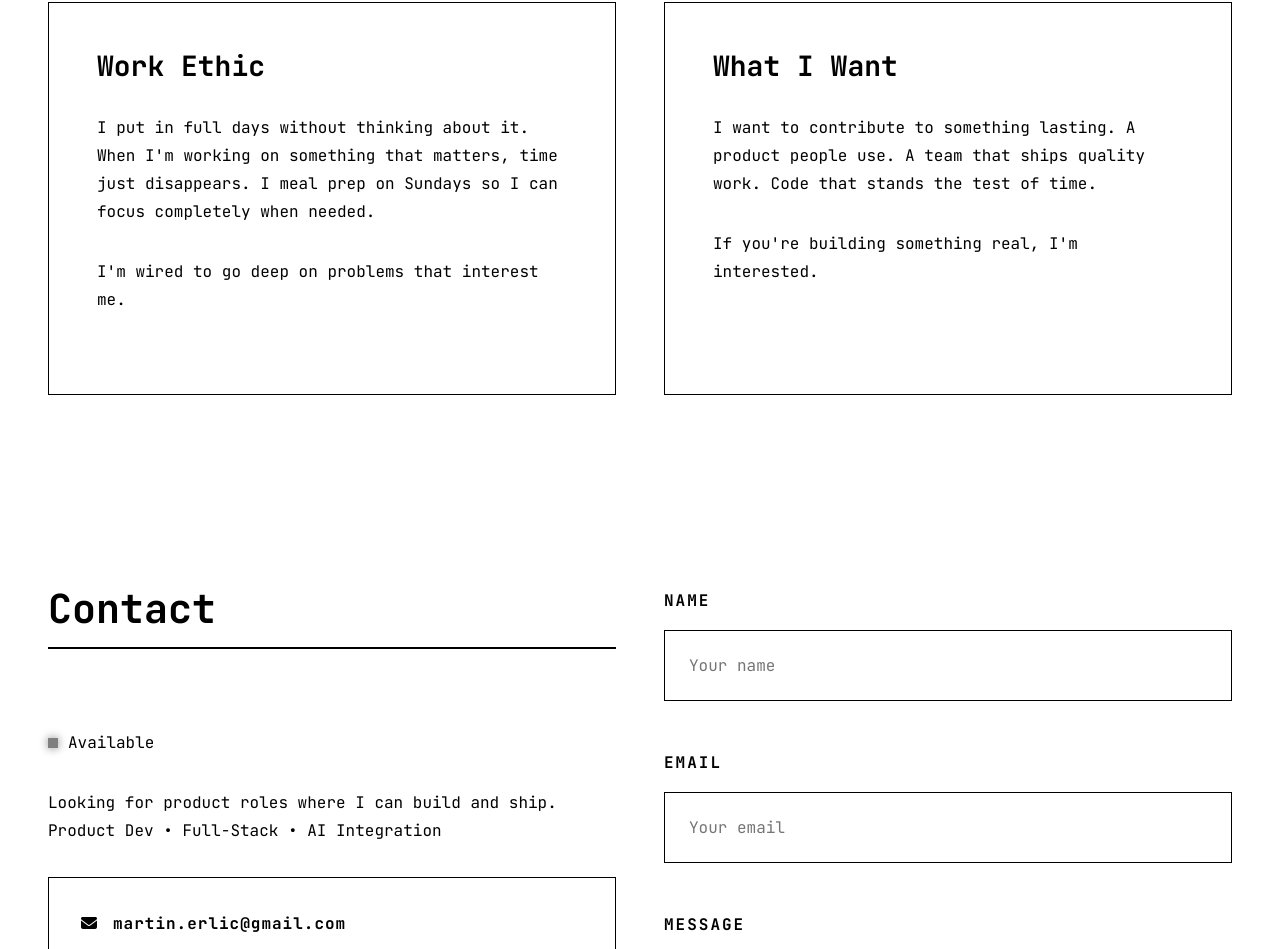
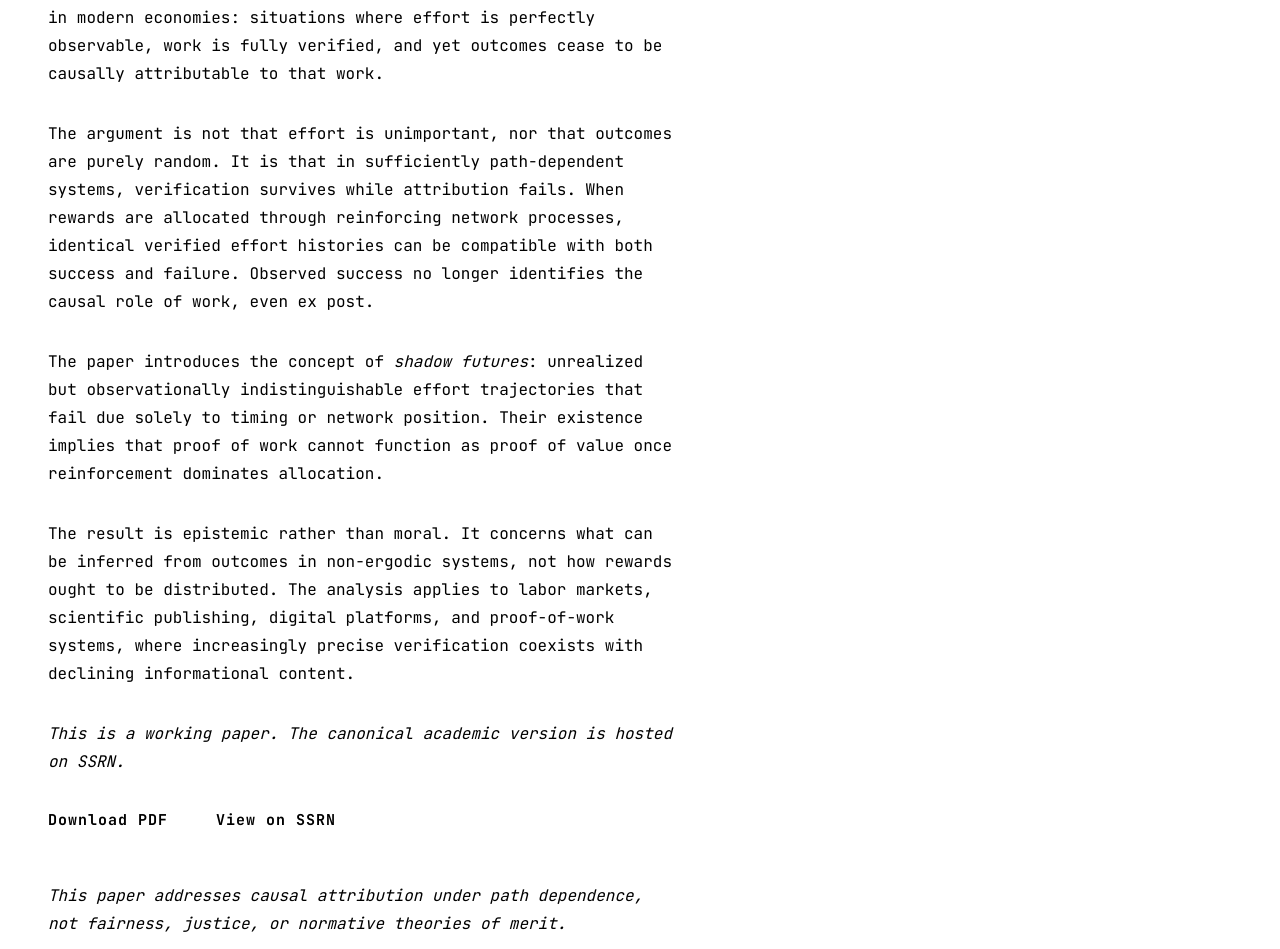
Before and after one commit to SeloSlav/my-resume, a Next.js app: page / in a window 1280 px wide. Shown: the part 7423-8372 px from the top of the page. Built offline with nearby package versions, Linux system fonts and the light colour scheme.

Commit message:
add paper

```diff
--- a/app/config/content.ts
+++ b/app/config/content.ts
@@ -539,7 +539,7 @@ export const content = {
       {
         title: {
           tech: "BABUSHKA_SUBSTACK",
-          simple: "Babushka Newsletter"
+          simple: "Long-Form Fiction Newsletter"
         },
         description: {
           tech: "Behind-the-scenes essays about Babushka: Echoes of Immortality and other novellas. Writing process, character development, and story inspiration.",
--- a/app/page.module.css
+++ b/app/page.module.css
@@ -341,6 +341,42 @@
   padding-bottom: var(--space-8);
 }
 
+/* Papers Subsection */
+.papersSubsection {
+  margin-top: var(--space-8);
+  padding-top: var(--space-6);
+  border-top: 1px solid var(--color-border);
+}
+
+.paperEntry {
+  max-width: 720px;
+}
+
+.paperLinks {
+  display: flex;
+  gap: var(--space-4);
+  margin-bottom: var(--space-4);
+}
+
+.paperLinks a {
+  color: var(--color-text-dim);
+  text-decoration: none;
+  font-size: 0.9375rem;
+  letter-spacing: 1px;
+  transition: color 0.2s ease;
+}
+
+.paperLinks a:hover {
+  color: var(--color-primary);
+}
+
+.paperDisclaimer {
+  color: var(--color-text-dim);
+  font-size: 0.8125rem;
+  font-style: italic;
+  margin-top: var(--space-2);
+}
+
 /* Why Hire Me */
 .whyHire {
   padding-top: var(--space-8);
--- a/app/page.tsx
+++ b/app/page.tsx
@@ -438,6 +438,44 @@ export default function Home() {
                 </div>
               ))}
             </div>
+
+            {/* Papers Subsection */}
+            <div className={styles.papersSubsection}>
+              <h3 className="h4 text-secondary mb-4">Papers</h3>
+
+              <div className={styles.paperEntry}>
+                <h4 className="h4 mb-3">Shadow Futures: Why Verifiable Work Cannot Signal Value in Path-Dependent Economies</h4>
+
+                <p className="text-small leading-loose mb-4">
+                  This paper studies a narrow but increasingly common failure mode in modern economies: situations where effort is perfectly observable, work is fully verified, and yet outcomes cease to be causally attributable to that work.
+                </p>
+                <p className="text-small leading-loose mb-4">
+                  The argument is not that effort is unimportant, nor that outcomes are purely random. It is that in sufficiently path-dependent systems, verification survives while attribution fails. When rewards are allocated through reinforcing network processes, identical verified effort histories can be compatible with both success and failure. Observed success no longer identifies the causal role of work, even ex post.
+                </p>
+                <p className="text-small leading-loose mb-4">
+                  The paper introduces the concept of <em>shadow futures</em>: unrealized but observationally indistinguishable effort trajectories that fail due solely to timing or network position. Their existence implies that proof of work cannot function as proof of value once reinforcement dominates allocation.
+                </p>
+                <p className="text-small leading-loose mb-6">
+                  The result is epistemic rather than moral. It concerns what can be inferred from outcomes in non-ergodic systems, not how rewards ought to be distributed. The analysis applies to labor markets, scientific publishing, digital platforms, and proof-of-work systems, where increasingly precise verification coexists with declining informational content.
+                </p>
+                <p className="text-small leading-loose mb-6" style={{fontStyle: 'italic'}}>
+                  This is a working paper. The canonical academic version is hosted on SSRN.
+                </p>
+
+                <div className={styles.paperLinks}>
+                  <a href="/Martin-Erlic-Shadow-Futures.pdf" target="_blank" rel="noopener noreferrer">
+                    Download PDF
+                  </a>
+                  <a href="https://papers.ssrn.com/sol3/papers.cfm?abstract_id=6003994" target="_blank" rel="noopener noreferrer">
+                    View on SSRN
+                  </a>
+                </div>
+
+                <p className={styles.paperDisclaimer}>
+                  This paper addresses causal attribution under path dependence, not fairness, justice, or normative theories of merit.
+                </p>
+              </div>
+            </div>
           </div>
         </section>
 
```
Also changed, not shown: 1 other file (tests, documents, lock files or other folders).
